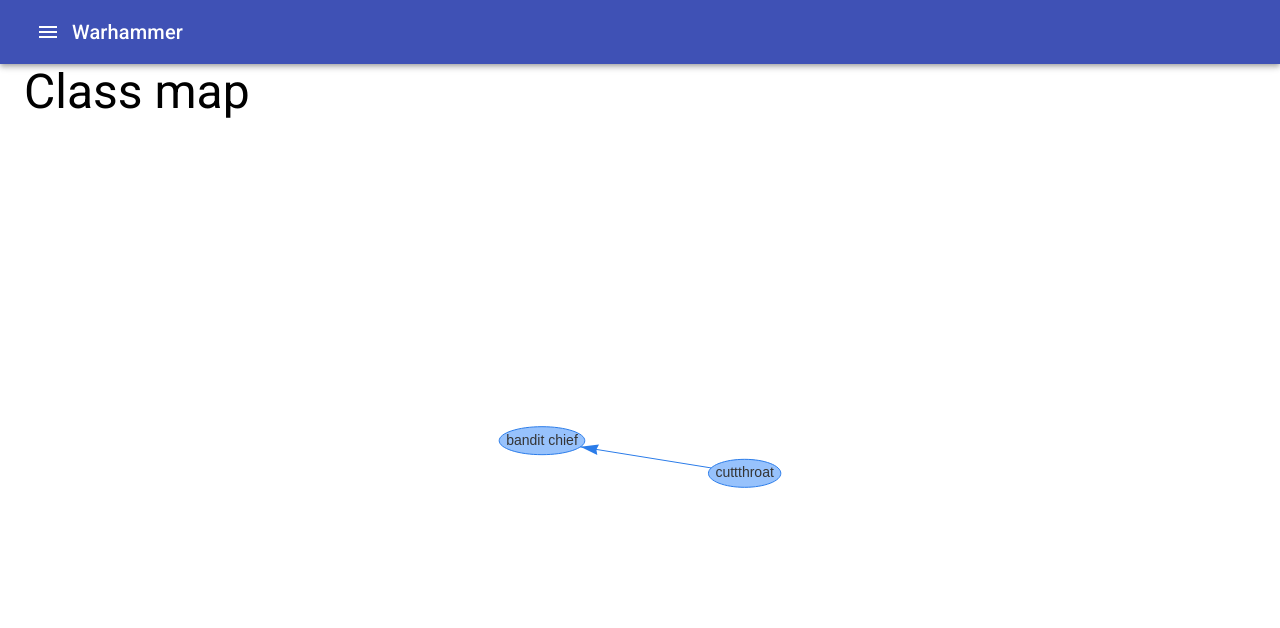
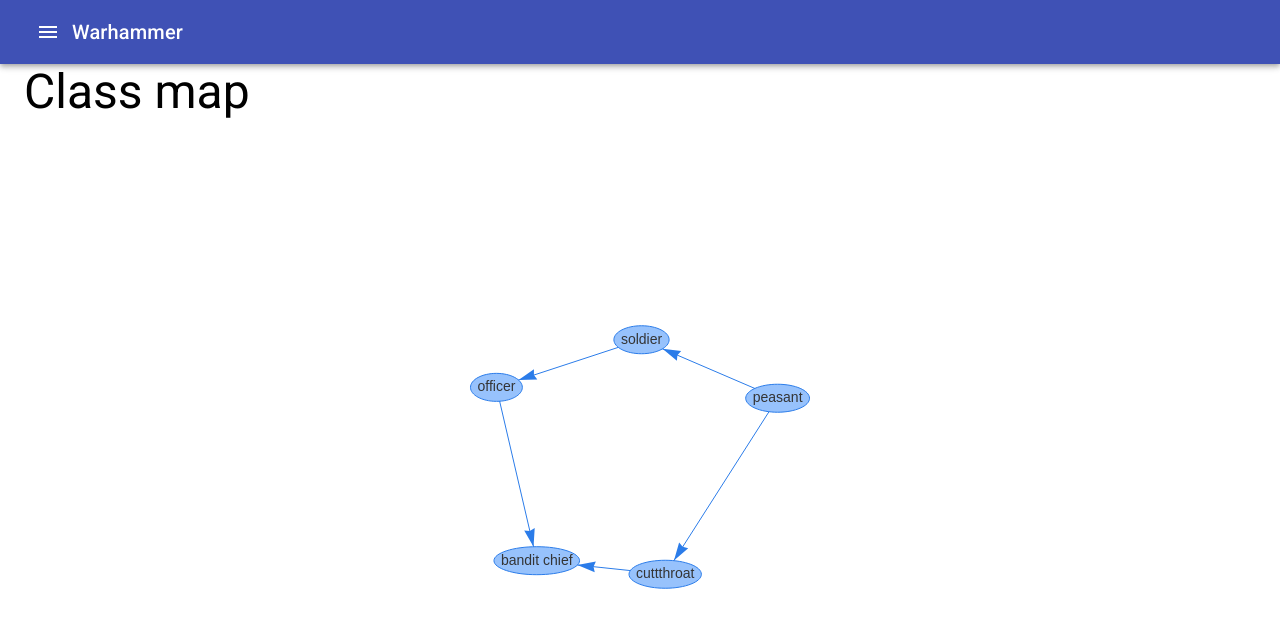
Before and after one commit to matek997/warhammer, a React (Create React App) app: page /map in a window 1280 px wide. Shown: the top 628 px of the page. Built offline with nearby package versions, Linux system fonts and the light colour scheme.

Commit message:
Remove testdata

```diff
--- a/src/components/views/Map.tsx
+++ b/src/components/views/Map.tsx
@@ -6,40 +6,34 @@ import INetworkParams from "../graph/INetworkParams";
 import { Network } from "../graph/Network";
 
 export const Map = () => {
-	const data: INetworkData<{ id: number, label: string }, { from: number, to: number }> = {
-		nodes: [
-
-			{ id: 1, label: "Node 1" },
-			{ id: 2, label: "Node 2" },
-			{ id: 3, label: "Node 3" },
-			{ id: 4, label: "Node 4" },
-			{ id: 5, label: "Node 5" },
-			{ id: 6, label: "Node 6" },
-		],
-		edges: [
-			{ from: 1, to: 3 },
-			{ from: 1, to: 2 },
-			{ from: 2, to: 4 },
-			{ from: 2, to: 5 },
-			{ from: 3, to: 3 },
-		]
-	};
-
-	const proflist = Profession.getAsNetwork(
-		[
-			new Profession('cuttthroat', 0, [1]),
-			new Profession('bandit chief', 1),
-		]
-	)
-	const opts = {physics:false,autoResize:true,edges:{arrows:{to:true}}}
-	return <Container>
-
-		<Typography variant="h3" gutterBottom>
-			Class map
+  const proflist = Profession.getAsNetwork([
+    new Profession("cuttthroat", 0, [3]),
+    new Profession("peasant", 1, [0, 2]),
+    new Profession("soldier", 2, [4]),
+    new Profession("bandit chief", 3),
+    new Profession("officer", 4, [3]),
+  ]);
+  const opts = {
+    physics: false,
+		autoResize: true,
+		nodes:{},
+    edges: {
+      arrows: {
+        to: true,
+      },
+    },
+  };
+  return (
+    <Container>
+      <Typography variant="h3" gutterBottom>
+        Class map
       </Typography>
 
-
-		<Network container={{style:{height:'80vh'}}} network={opts} data={proflist} />
-
-	</Container>
-}
+      <Network
+        container={{ style: { height: "80vh" } }}
+        network={opts}
+        data={proflist}
+      />
+    </Container>
+  );
+};
```
